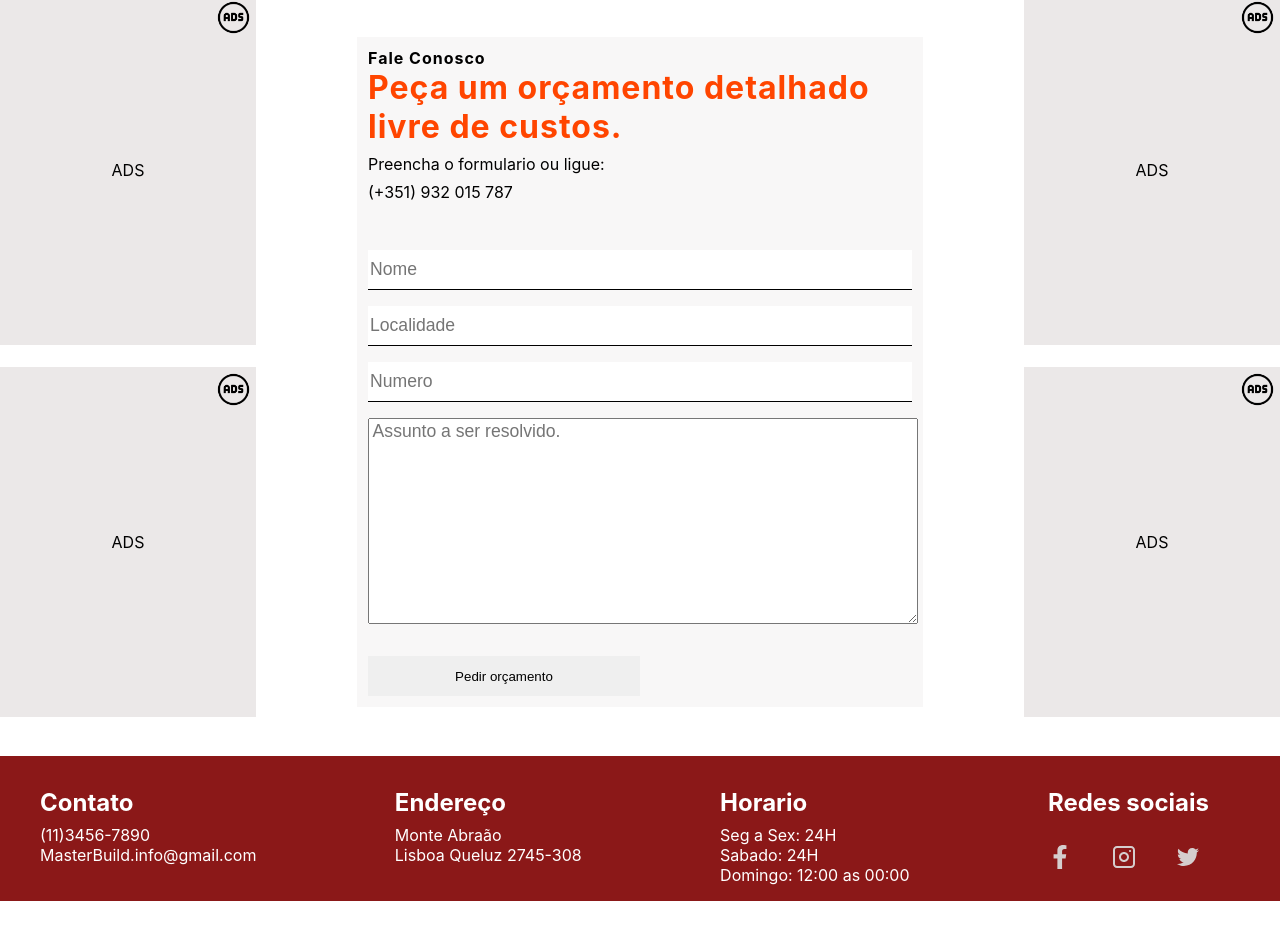
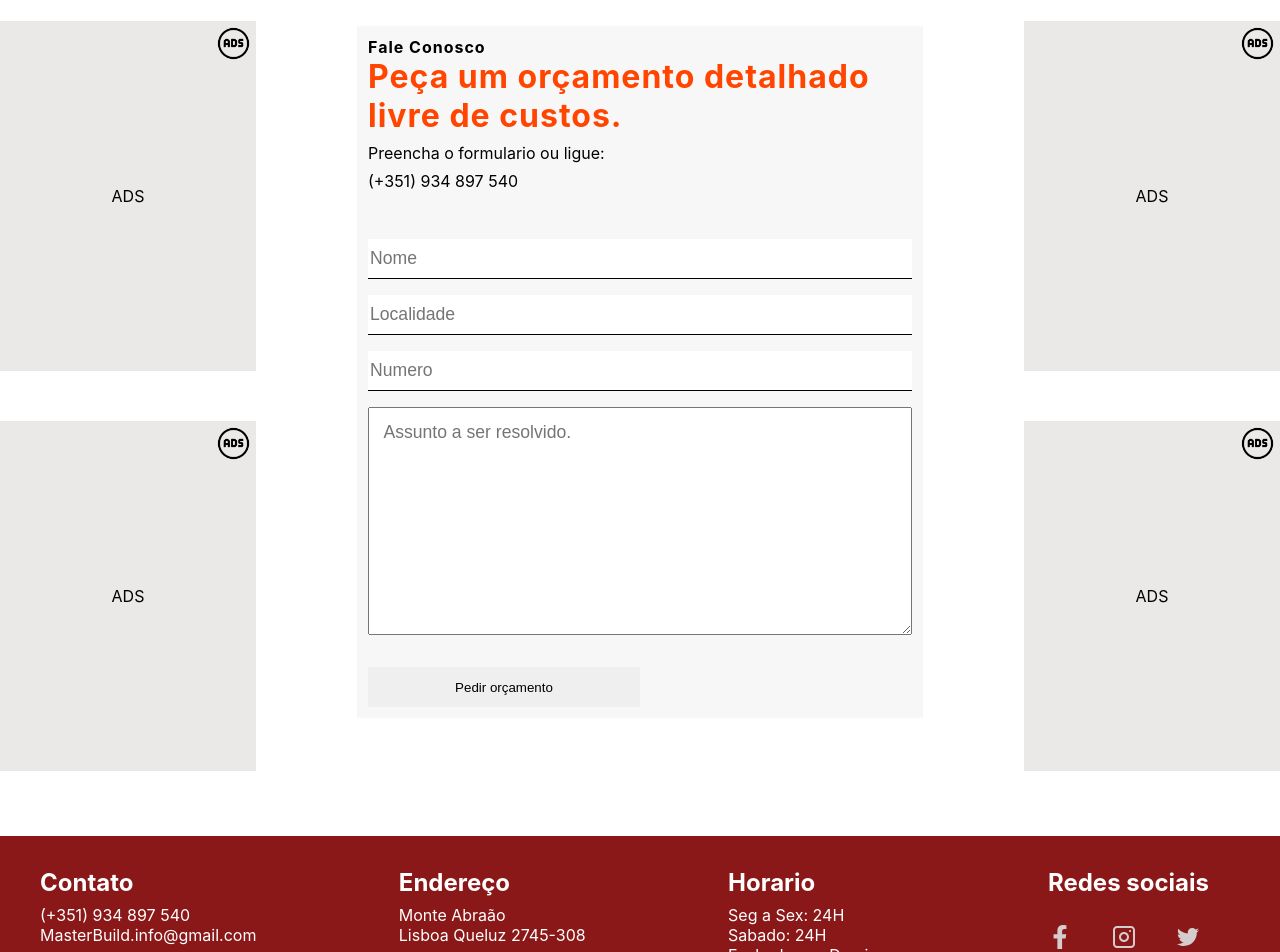
Before and after one commit to antonioCarlosFerreiraFilho/masterbuild-frontend, a React (Create React App) app: page /contact in a window 1280 px wide. Shown: the part 124-1076 px from the top of the page. Before the commit the page ends 1025 px from the top, so only its background shows below. Built offline with nearby package versions, Linux system fonts and the light colour scheme; no server answers; a web font is replaced by a local one.

Commit message:
Numero cliente alterado.

```diff
--- a/public/index.html
+++ b/public/index.html
@@ -13,11 +13,22 @@
       href="https://fonts.googleapis.com/css2?family=Anta&display=swap"
       rel="stylesheet"
     />
-    <link href="https://fonts.googleapis.com/css2?family=Bebas+Neue&display=swap" rel="stylesheet">
-    <link href="https://fonts.googleapis.com/css2?family=Oswald:wght@200..700&display=swap" rel="stylesheet">
-     <!--
+    <link
+      href="https://fonts.googleapis.com/css2?family=Bebas+Neue&display=swap"
+      rel="stylesheet"
+    />
+    <link
+      href="https://fonts.googleapis.com/css2?family=Oswald:wght@200..700&display=swap"
+      rel="stylesheet"
+    />
+    <!--
       FONTS
     -->
+    <script
+      async
+      src="https://pagead2.googlesyndication.com/pagead/js/adsbygoogle.js?client=ca-pub-4536013549806160"
+      crossorigin="anonymous"
+    ></script>
   </head>
   <body>
     <div id="root"></div>
--- a/src/components/Banner/Banner.js
+++ b/src/components/Banner/Banner.js
@@ -31,13 +31,13 @@ const Banner = () => {
             </div>
             <div className="Banner_box_Contact-Phone">
               <div className="Banner_box_Link-phone">
-                <a href="tel:+351932015787">
+                <a href="tel:+351934897540">
                   <FaPhoneAlt className="Banner_box_icon-Phone"/>
                 </a>
               </div>
               <div className="Banner_box_number-Contact">
                 <p>Ligue-nos</p>
-                <p>+351 932 015 787</p>
+                <p>+351 934 897 540</p>
               </div>
             </div>
           </div>
--- a/src/components/Footer/Footer.js
+++ b/src/components/Footer/Footer.js
@@ -12,7 +12,7 @@ const Contact = () => {
         <div className="Contact_content">
           <div>
             <h1>Contato</h1>
-            <p>(11)3456-7890</p>
+            <p>(+351) 934 897 540</p>
             <p>MasterBuild.info@gmail.com</p>
           </div>
           <div>
@@ -24,7 +24,7 @@ const Contact = () => {
             <h1>Horario</h1>
             <p>Seg a Sex: 24H</p>
             <p>Sabado: 24H</p>
-            <p>Domingo: 12:00 as 00:00</p>
+            <p>Fechado aos Domingos</p>
           </div>
           <div>
             <h1>Redes sociais</h1>
--- a/src/components/FormContact/FormContact.css
+++ b/src/components/FormContact/FormContact.css
@@ -76,6 +76,23 @@
 
   }
 
+  .FormContact_form textarea {
+
+    font-size: 1.1rem;
+
+    font-family: sans-serif;
+    box-sizing: border-box;
+    padding: .5rem;
+  }
+
+  .FormContact_form textarea::placeholder {
+
+    font-size: 1.1rem;
+
+    box-sizing: border-box;
+    padding: .4rem;
+  }
+
   .FormContact_form_submit {
 
     margin-top: 2rem;
@@ -118,11 +135,11 @@
 
   .FormContact {
 
-
     width: 100%;
     display: flex;
     justify-content: center;
     margin-top: 5rem;
+
 
   }
 
@@ -146,7 +163,7 @@
     display: flex;
     align-items: center;
 
-    margin: 5rem 0 0 0;
+    margin: 5rem 0 5rem 0;
   }
 
   .FormContact_contentInfos_box {
--- a/src/components/FormContact/FormContact.js
+++ b/src/components/FormContact/FormContact.js
@@ -55,7 +55,7 @@ const FormContact = () => {
           </div>
           <div className="FormContact_contentInfos_phone">
             <p>Preencha o formulario ou ligue:</p>
-            <p>(+351) 932 015 787</p>
+            <p>(+351) 934 897 540</p>
           </div>
           <div>
             <form className="FormContact_form" onSubmit={newContactClient}>
@@ -93,20 +93,18 @@ const FormContact = () => {
                 maxLength={140}
               ></textarea>
               <div className="FormContact_form_submit">
-
                 {loading && (
                   <input type="submit" disabled value="aguarde......" />
                 )}
                 {!loading && <input type="submit" value="Pedir orçamento" />}
-
               </div>
             </form>
           </div>
         </div>
         <div className="FormContact_form_Errors">
-          {error && (
-            <MessageAuth error={error} />
-          )}
+          {error && <MessageAuth error={error} />}
+
+          {message && <MessageAuth error={message} />}
         </div>
       </div>
     </div>
--- a/src/components/LateralMenu/LateralMenu.js
+++ b/src/components/LateralMenu/LateralMenu.js
@@ -106,10 +106,10 @@ const LateralMenu = () => {
             </div>
             <div>
               <div className="LateralMenu_boxButtons">
-                <a href="tel:+351932015787" className="LateralMenu_Button_link">
+                <a href="tel:+351934897540" className="LateralMenu_Button_link">
                   <div className="LateralMenu_Button_box">
                     <FaPhoneAlt />
-                    <p>932 015 787</p>
+                    <p>934 897 540</p>
                   </div>
                 </a>
               </div>
--- a/src/components/Navbar/Navbar.css
+++ b/src/components/Navbar/Navbar.css
@@ -118,7 +118,7 @@
 
     transform: rotate(45deg);
     transition: .3s;
-    top: -7px;
+    top: -8px;
   }
 
   .Navbar_content-menuDesk {
--- a/src/components/Whatsapp/Whatsapp.js
+++ b/src/components/Whatsapp/Whatsapp.js
@@ -5,7 +5,7 @@ const Whatsapp = () => {
     <div className="Whatsapp">
       <div>
         <a
-          href="https://wa.me/351932015787?text=Alguma Duvida? Converse Connosco !!"
+          href="https://wa.me/351934897540?text=Alguma Duvida? Converse Connosco !!"
           target="_blank"
         >
           <div className="Whatsapp_box"></div>
```
Also changed, not shown: src/slices/projectSlice.js (line endings or trailing spaces).
